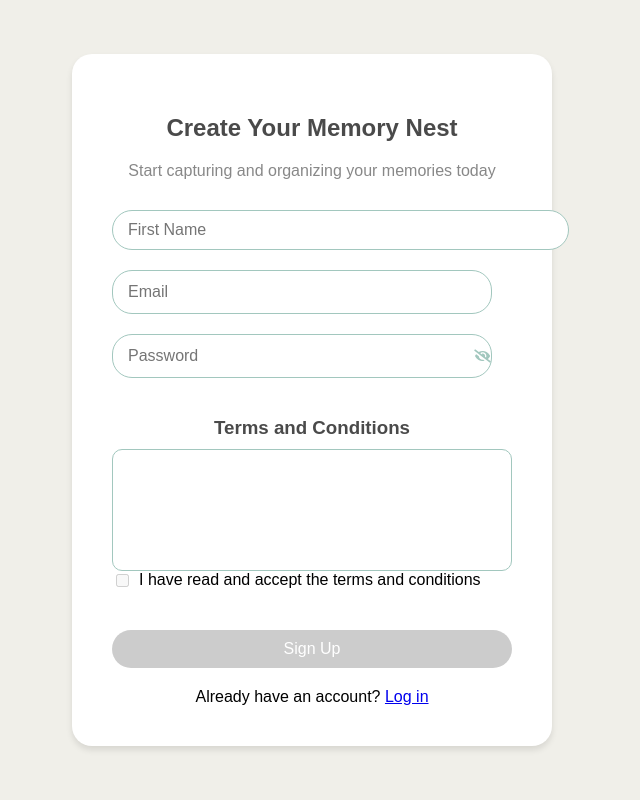
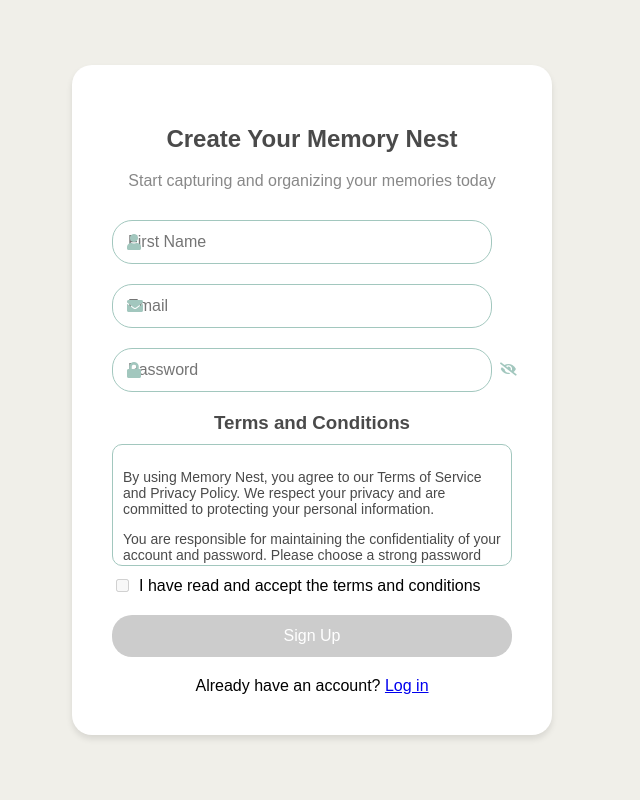
Before and after one commit to mlespinoza1/Memory-AI-Scrapbook, a Flask app: page /signup in a window 1280 px wide. Shown: the whole page, without its empty margins (328-968 px from the left). Run offline with Flask 3, Linux system fonts and the light colour scheme.

Commit message:
Agent step completed: Investigate and fix signup page layout issues

```diff
--- a/static/css/pages/signup.css
+++ b/static/css/pages/signup.css
@@ -12,18 +12,27 @@
 }
 
 .signup-form .input-group {
+    position: relative;
     margin-bottom: 20px;
 }
 
 .signup-form input[type='text'],
 .signup-form input[type='email'],
 .signup-form input[type='password'] {
-    width: 100%;
-    padding: 12px 15px;
+    width: 95%;
+    padding: 12px 40px 12px 15px;
     border: 1px solid #A2C7BE;
     border-radius: 20px;
     font-size: 16px;
     box-sizing: border-box;
+}
+
+.signup-form .input-group i {
+    position: absolute;
+    top: 50%;
+    transform: translateY(-50%);
+    left: 15px;
+    color: #A2C7BE;
 }
 
 .terms-container {
@@ -45,7 +54,34 @@
     color: #4A4A4A;
 }
 
+.checkbox-group {
+    display: flex;
+    align-items: center;
+    margin-top: 10px;
+}
+
+.checkbox-group input[type="checkbox"] {
+    margin-right: 10px;
+}
+
 .login-link {
     text-align: center;
     margin-top: 20px;
 }
+
+#createNestBtn {
+    width: 100%;
+    padding: 12px;
+    background-color: #A2C7BE;
+    color: white;
+    border: none;
+    border-radius: 20px;
+    font-size: 16px;
+    cursor: pointer;
+    transition: background-color 0.3s ease;
+}
+
+#createNestBtn:disabled {
+    background-color: #cccccc;
+    cursor: not-allowed;
+}
--- a/templates/signup.html
+++ b/templates/signup.html
@@ -19,14 +19,17 @@
                     {% endfor %}
                 {% endif %}
             {% endwith %}
-            <form id="signupForm" class="form" method="POST">
+            <form id="signupForm" class="signup-form" method="POST">
                 <div class="input-group">
+                    <i class="fas fa-user"></i>
                     <input type="text" id="firstName" name="firstName" placeholder="First Name" required>
                 </div>
                 <div class="input-group">
+                    <i class="fas fa-envelope"></i>
                     <input type="email" id="email" name="email" placeholder="Email" required>
                 </div>
                 <div class="input-group">
+                    <i class="fas fa-lock"></i>
                     <input type="password" id="password" name="password" placeholder="Password" required>
                     <button type="button" id="togglePassword" class="toggle-password">
                         <i class="fas fa-eye-slash"></i>
@@ -36,6 +39,9 @@
                     <h3>Terms and Conditions</h3>
                     <div class="terms-scroll" id="termsScroll">
                         <!-- Terms and conditions content -->
+                        <p>By using Memory Nest, you agree to our Terms of Service and Privacy Policy. We respect your privacy and are committed to protecting your personal information.</p>
+                        <p>You are responsible for maintaining the confidentiality of your account and password. Please choose a strong password and do not share it with others.</p>
+                        <p>Memory Nest is designed to help you capture and organize your memories. You retain all rights to the content you upload to the platform.</p>
                     </div>
                     <div class="checkbox-group">
                         <input type="checkbox" id="acceptTerms" disabled>
```
Also changed, not shown: image.png.
